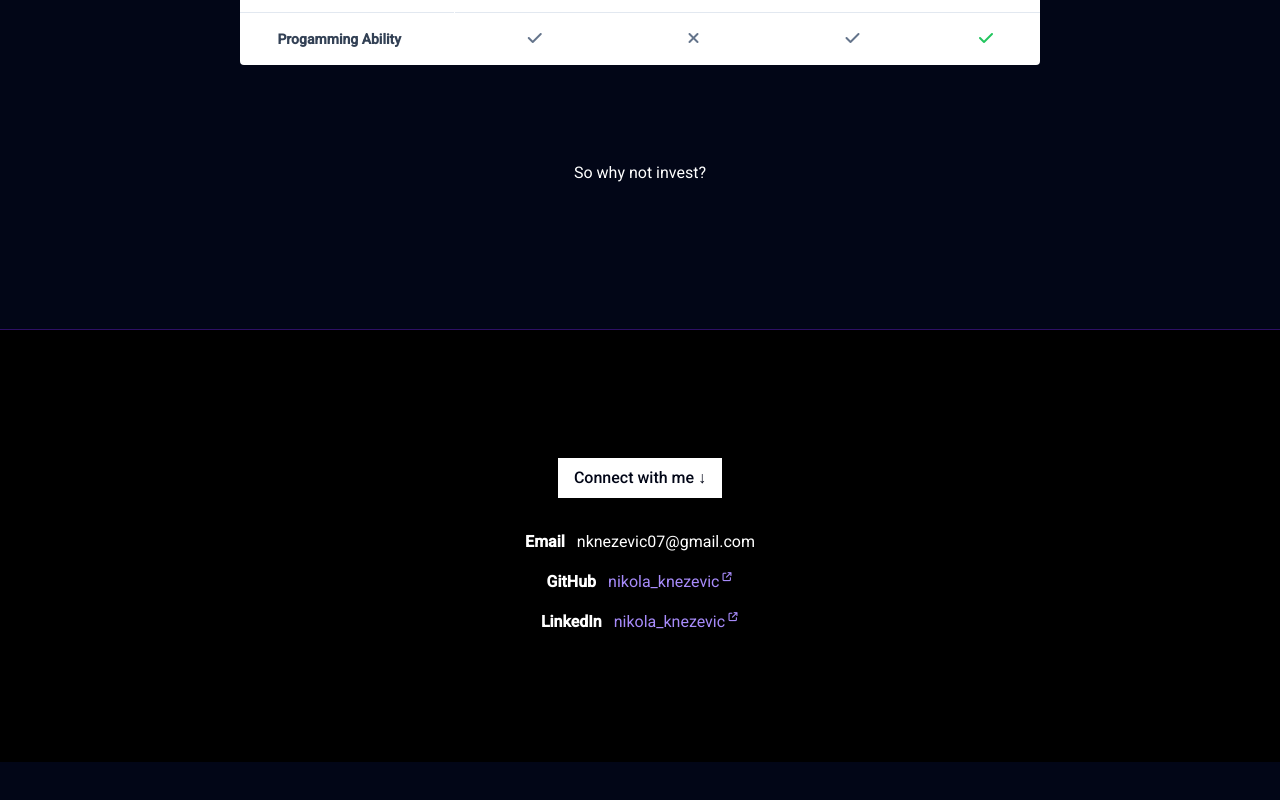
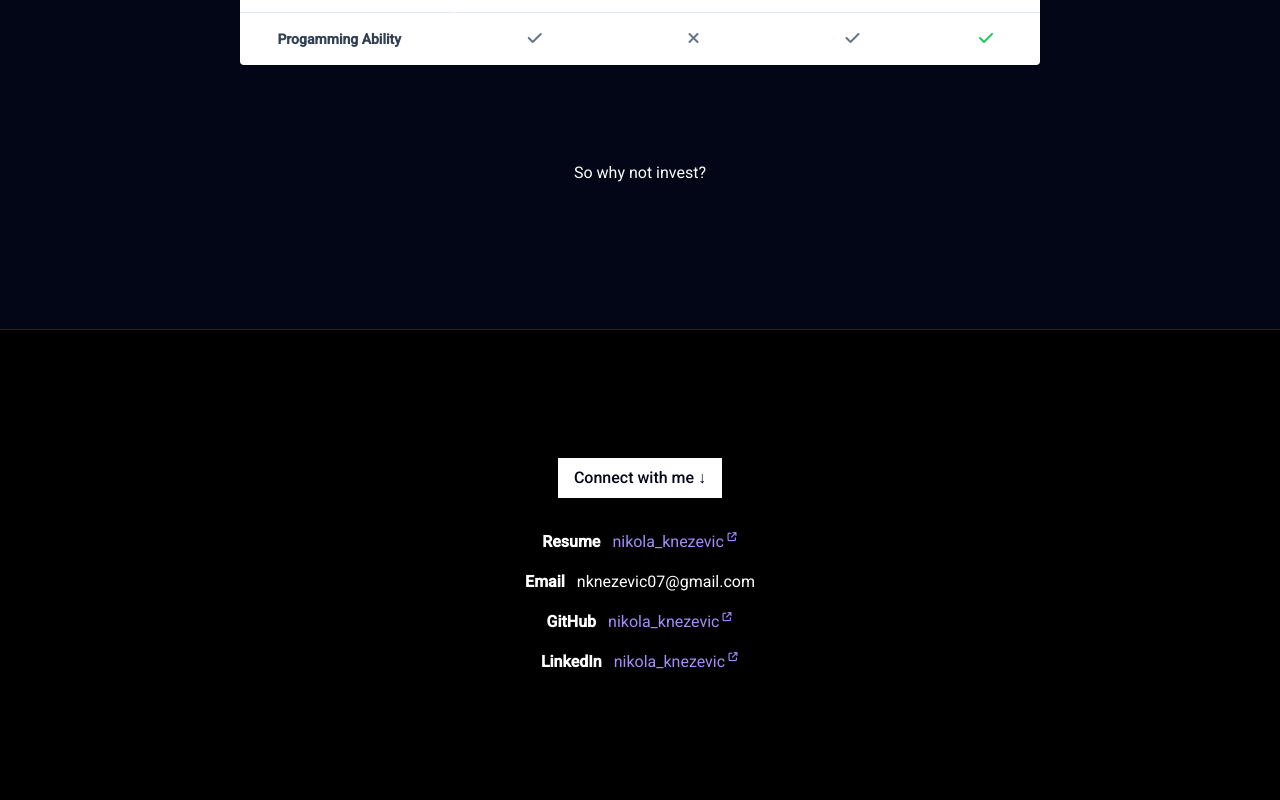
Before and after one commit to NikKnez/my-amazingly-awesome-portfolio, a SvelteKit app: page / in a window 1280 px wide. Shown: the part 3154-3954 px from the top of the page. Before the commit the page ends 3916 px from the top, so only its background shows below. Built offline with nearby package versions, Linux system fonts and the light colour scheme.

Commit message:
deleted:    README.md 	modified:   src/components/Footer.svelte

```diff
--- a/src/components/Footer.svelte
+++ b/src/components/Footer.svelte
@@ -6,6 +6,18 @@
         Connect with me &darr;
     </p>
     <div class="flex flex-col gap-4 items-center justify-center">
+        <p>
+            <b class="pr-2">Resume</b>
+            <a href="https://github.com/NikKnez/resume" target="_blank" class="text-violet-400"
+                >nikola_knezevic<sup class=""
+                    ><span class="text-xs scale-75 pl-0.5"
+                        ><i
+                            class="fa-solid fa-arrow-up-right-from-square text-xs scale-[75%]"
+                        /></span
+                    ></sup
+                ></a
+            >
+        </p>
         <p><b class="pr-2">Email</b> nknezevic07@gmail.com</p>
         <p>
             <b class="pr-2">GitHub</b>
```
Also changed, not shown: 1 other file (tests, documents, lock files or other folders).
